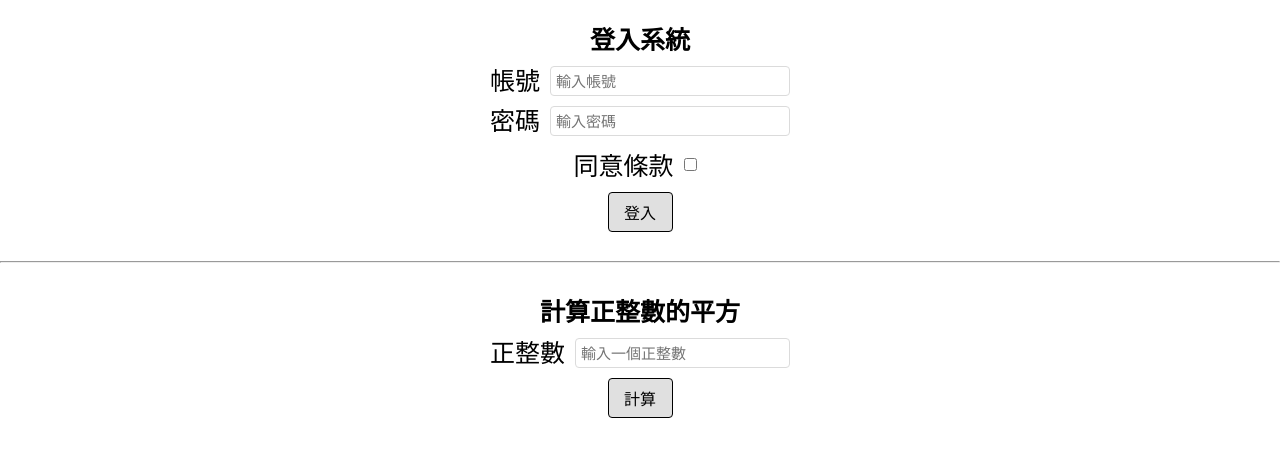
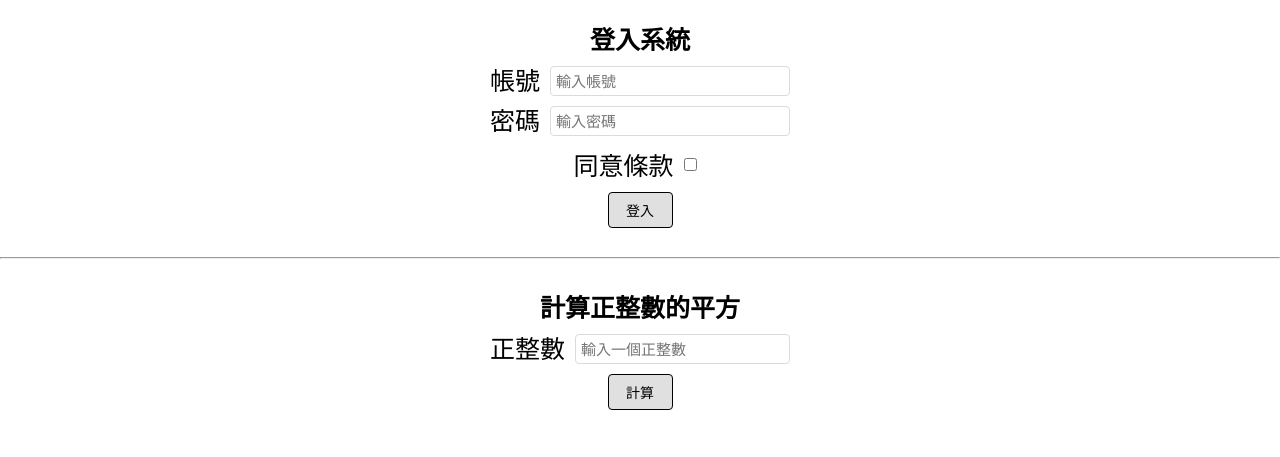
Before and after one commit to JoycexChan/WeHelp, a FastAPI app: page / in a window 1280 px wide. Shown: the part 91-548 px from the top of the page. Run offline with FastAPI, Linux system fonts and the light colour scheme.

Commit message:
Update style.css

```diff
--- a/Week4/static/CSS/style.css
+++ b/Week4/static/CSS/style.css
@@ -106,6 +106,6 @@ button {
     border: 1px solid black;      /* 設定按鈕邊框為 1 像素、實線、黑色 */
     border-radius: 4px;           /* 按鈕邊角圓滑化，半徑為 4 像素 */
     cursor: pointer;              /* 鼠標懸停時顯示為指針形狀 */
-    font-size: 16px;              /* 設定按鈕內文字大小為 16 像素 */
+    font-size: 14px;              /* 設定按鈕內文字大小為 16 像素 */
     text-transform: uppercase;    /* 將按鈕內的文字轉換為大寫 */
 }
```
